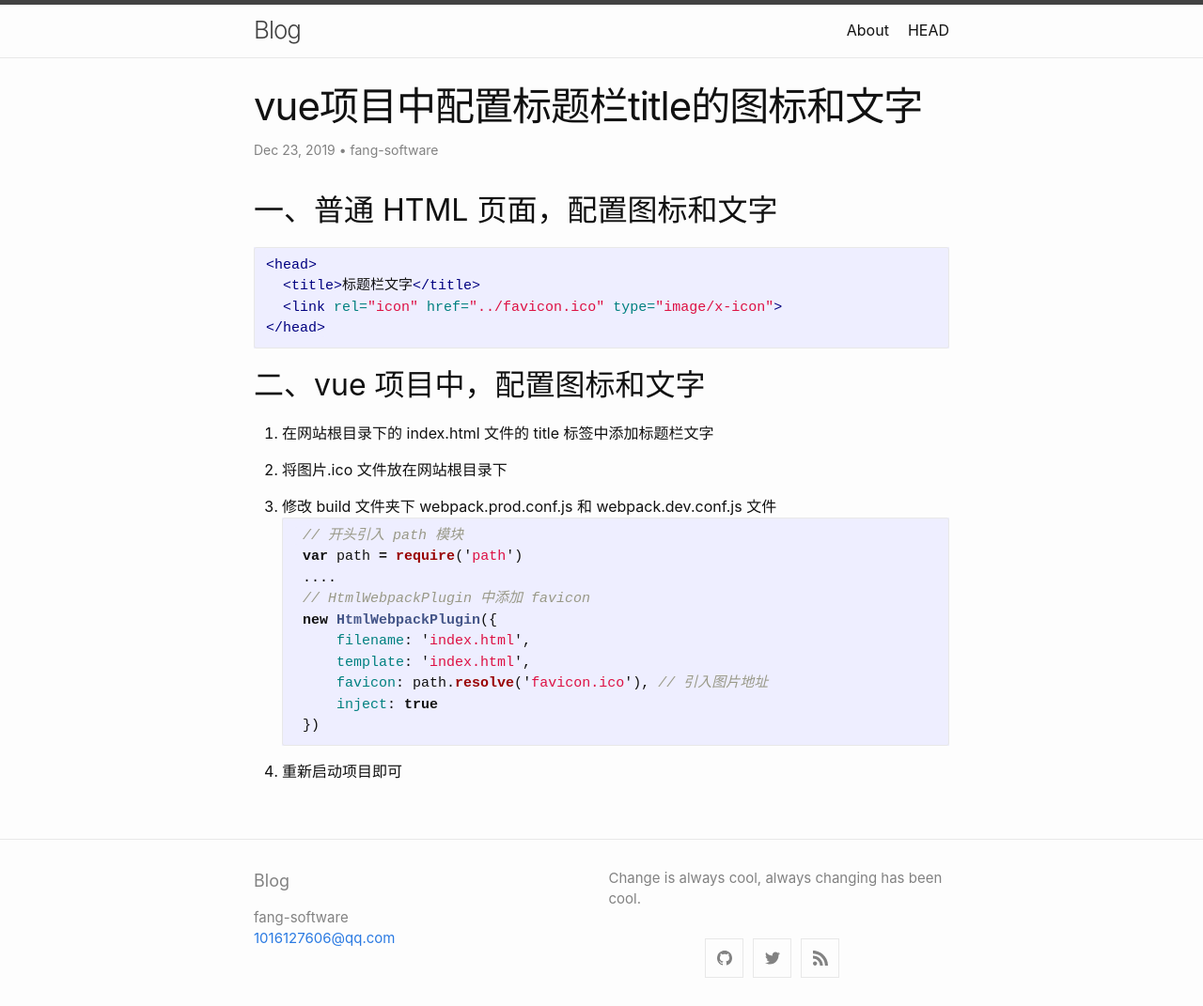
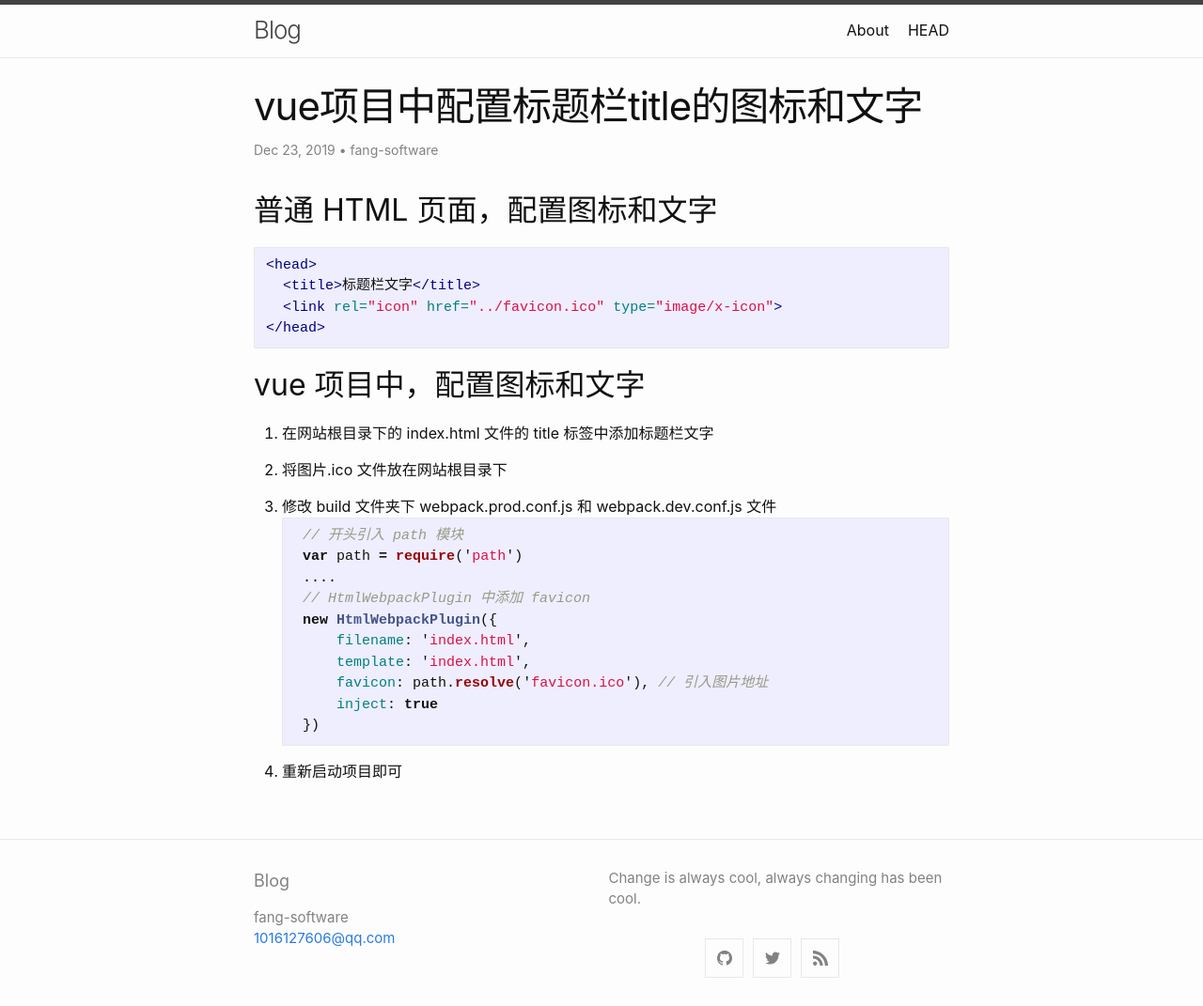
Before and after one commit to fang-software/fang-software.github.io, a Jekyll site: the page built from _posts/2019-12-23-vue项目中配置标题栏title的图标和文字.md, in a window 1280 px wide. Shown: the whole page at 94% size. Built offline with Jekyll 4.4.1, drawn with Linux system fonts in a browser that asks for light colours.

Commit message:
。。。

````diff
--- a/_posts/2019-12-23-vue项目中配置标题栏title的图标和文字.md
+++ b/_posts/2019-12-23-vue项目中配置标题栏title的图标和文字.md
@@ -7,7 +7,7 @@ meta: "vue"
 date: 2019-12-23
 ---
 
-## 一、普通 HTML 页面，配置图标和文字
+## 普通 HTML 页面，配置图标和文字
 ``` html
 <head>
   <title>标题栏文字</title>
@@ -15,7 +15,7 @@ date: 2019-12-23
 </head>
 ```
 
-## 二、vue 项目中，配置图标和文字
+## vue 项目中，配置图标和文字
 1. 在网站根目录下的 index.html 文件的 title 标签中添加标题栏文字
 
 2. 将图片.ico 文件放在网站根目录下
````
